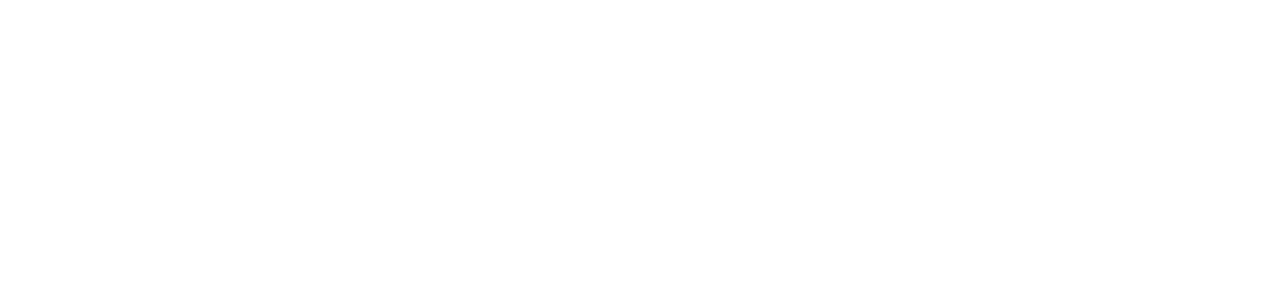
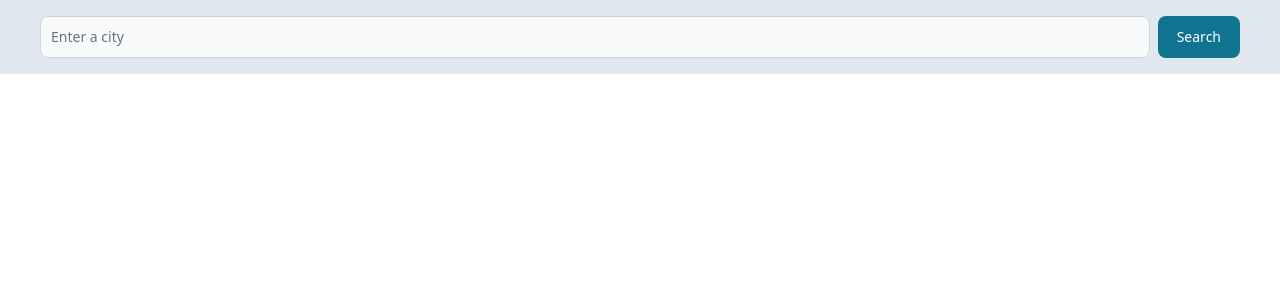
Before and after one commit to Joey-JJ/assessment_relatics, a React (Create React App) app: page / in a window 1280 px wide. Shown: the top 300 px of the page. Built offline with nearby package versions, Linux system fonts and the light colour scheme.

Commit message:
Added search city option

```diff
--- a/src/App.tsx
+++ b/src/App.tsx
@@ -1,7 +1,17 @@
-import React from "react";
+import React, { useState } from "react";
+import CitiesList from "./components/CitiesList";
+import { SearchBar } from "./components/SearchBar";
+import type { City } from "./types/City";
 
 const App: React.FC = () => {
-  return <div className="App"></div>;
+  const [cities, setCities] = useState<City[]>([]);
+
+  return (
+    <div className="App">
+      <SearchBar setCities={setCities} />
+      <CitiesList cities={cities} />
+    </div>
+  );
 };
 
 export default App;
--- /dev/null
+++ b/src/components/CitiesList.tsx
@@ -0,0 +1,23 @@
+import React from "react";
+import { CityResult } from "./CityResult";
+import type { City } from "../types/City";
+
+interface Props {
+  cities: City[];
+}
+
+const CitiesList: React.FC<Props> = ({ cities }) => {
+  return (
+    <>
+      {cities.map((city: City) => (
+        <CityResult
+          key={city.lat.toString() + city.lon.toString()}
+          name={city.name}
+          country={city.country}
+        />
+      ))}
+    </>
+  );
+};
+
+export default CitiesList;
--- /dev/null
+++ b/src/components/CityResult.tsx
@@ -0,0 +1,18 @@
+import { Button } from "flowbite-react";
+import React from "react";
+
+interface Props {
+  name: string;
+  country: string;
+}
+
+export const CityResult: React.FC<Props> = ({ name, country }) => {
+  return (
+    <div className="p-2 border-b flex justify-between items-center">
+      <h3>
+        {name}, {country}
+      </h3>
+      <Button>Add</Button>
+    </div>
+  );
+};
--- /dev/null
+++ b/src/components/SearchBar.tsx
@@ -0,0 +1,43 @@
+import React, { useState } from "react";
+import { TextInput, Button } from "flowbite-react";
+import type { City } from "../types/City";
+
+interface Props {
+  setCities: React.Dispatch<React.SetStateAction<City[]>>;
+}
+
+export const SearchBar: React.FC<Props> = ({ setCities }) => {
+  const [city, setCity] = useState("");
+
+  const submitHandler = async (e: React.FormEvent<HTMLFormElement>) => {
+    e.preventDefault();
+    setCity("");
+
+    // Input validation
+    if (city.trim().length === 0) {
+      return;
+    }
+
+    // Fetch possible cities from api
+    const cityResponse = await fetch(
+      `http://api.openweathermap.org/geo/1.0/direct?q=${city}&appid=f43255c624f037a1e2b6f0de2bf00498`
+    );
+
+    const cityData = await cityResponse.json();
+    setCities(cityData);
+  };
+  return (
+    <form
+      onSubmit={submitHandler}
+      className="flex px-10 py-4 gap-2 bg-slate-200"
+    >
+      <TextInput
+        className="grow"
+        placeholder="Enter a city"
+        onChange={(e) => setCity(e.target.value)}
+        value={city}
+      />
+      <Button>Search</Button>
+    </form>
+  );
+};
--- /dev/null
+++ b/src/types/City.ts
@@ -0,0 +1,6 @@
+export interface City {
+  name: string;
+  country: string;
+  lat: number;
+  lon: number;
+}
```
